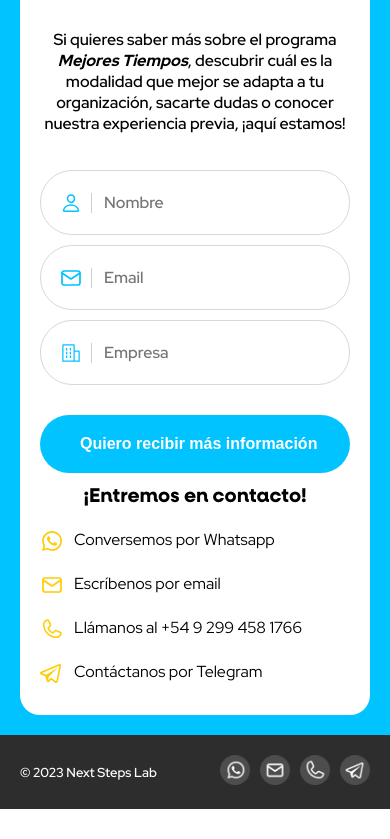
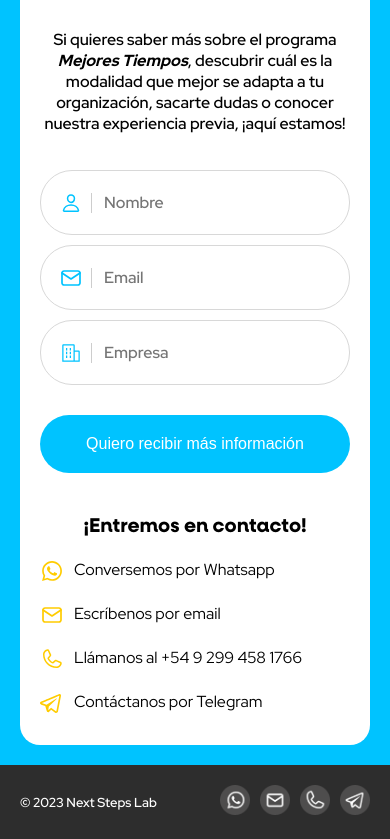
Before and after one commit to lgcastro710/next-free, a plain HTML site: page index.html in a window 390 px wide. Shown: the part 8466-9305 px from the top of the page. Before the commit the page ends 9275 px from the top, so only its background shows below. Drawn offline with nearby package versions, Linux system fonts and the light colour scheme; files whose address does not match are found by name.

Commit message:
actualizacion styles

```diff
--- a/styles.css
+++ b/styles.css
@@ -1166,7 +1166,7 @@ nav ul li a {
     margin-top: 20px;
     color: #fff;
     font-size: 16px;
-    font-weight: 600;
+    font-weight: 400;
     cursor: pointer;
     transition: all ease 0.3s;
 }
@@ -1893,6 +1893,10 @@ nav ul li a {
         margin-right: 10px;
     }
 
+    .cta-submit {
+        padding-bottom: 30px;
+    }
+
     .cta-submit input {
         width: 100%;
     }
```
